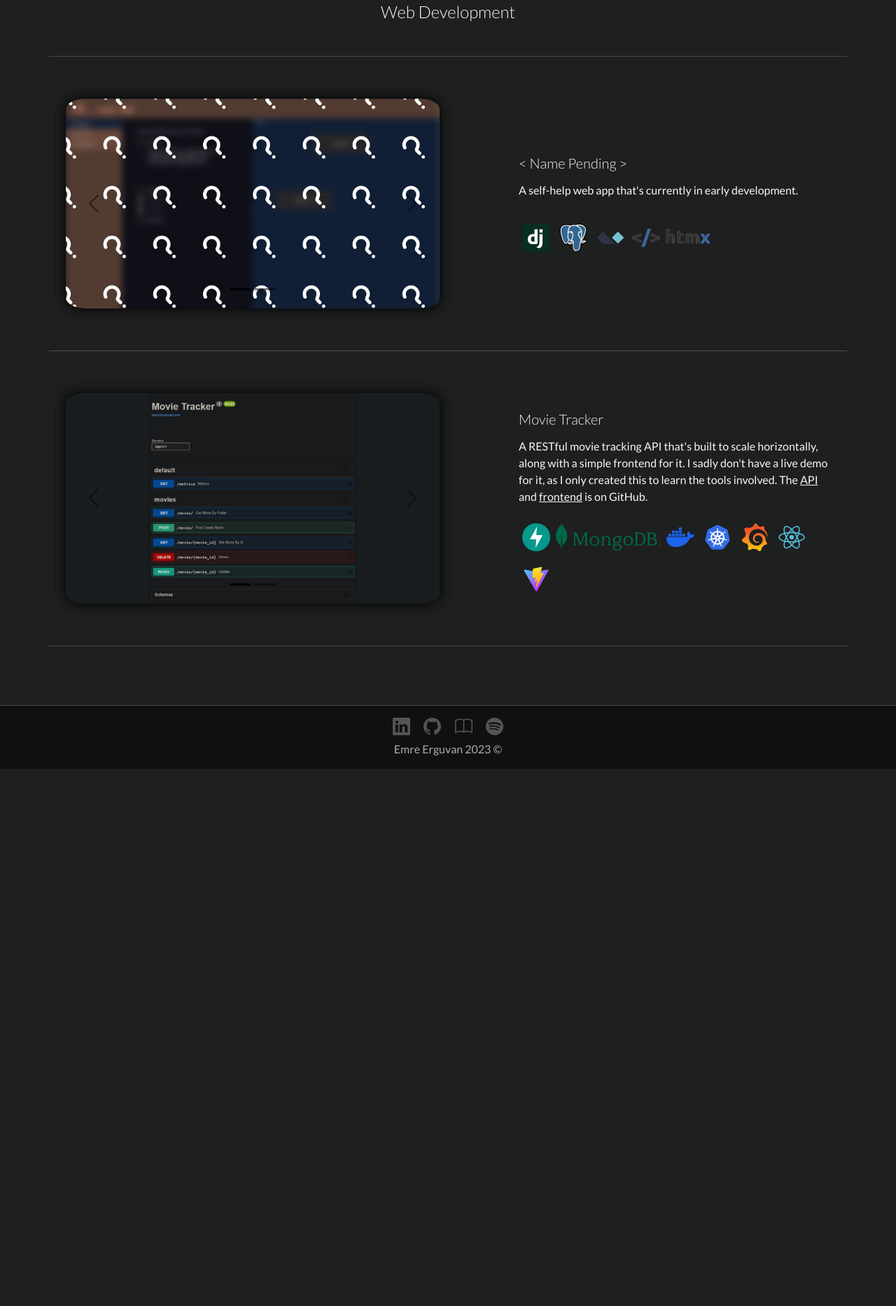
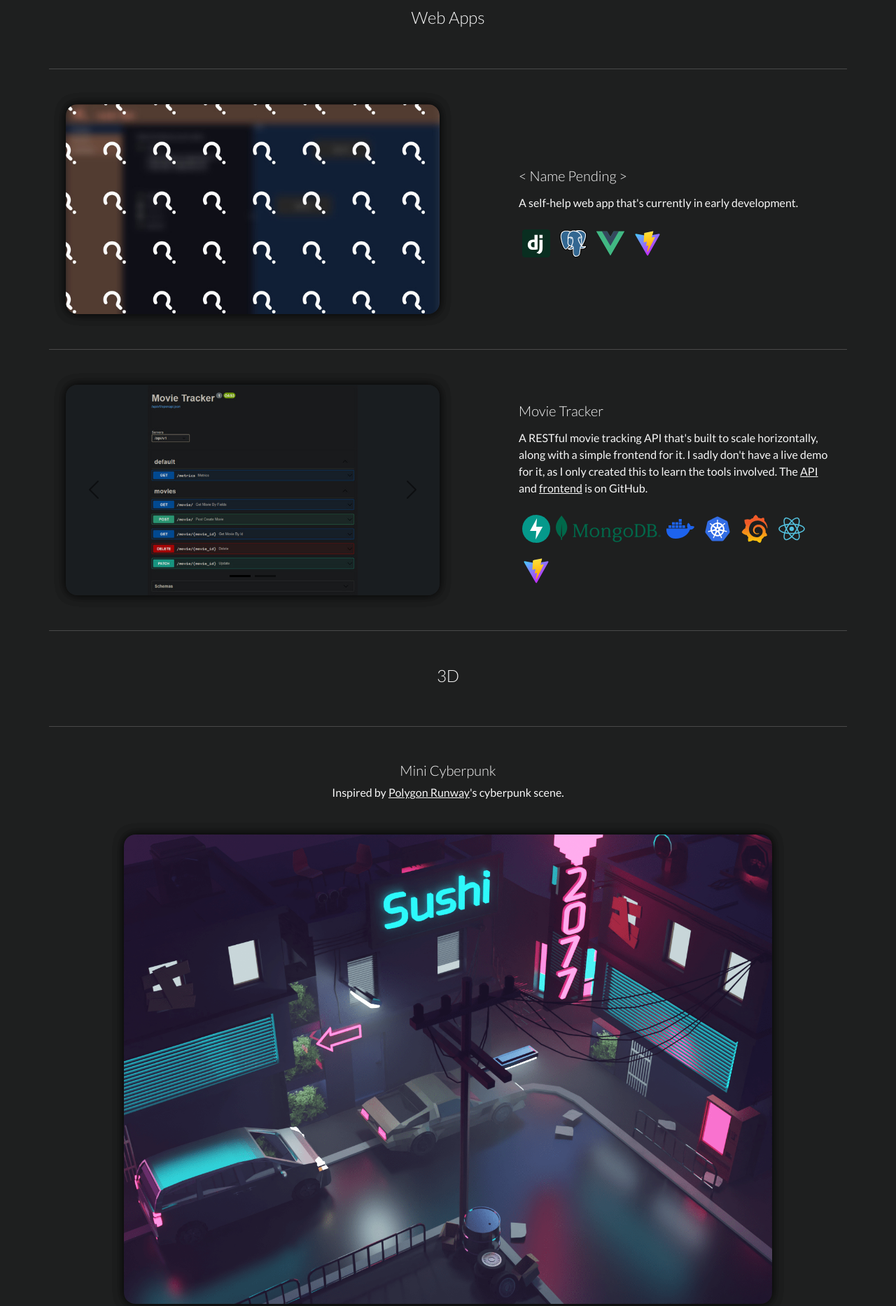
Before and after one commit to chopin-coding/chopin-coding.github.io, a plain HTML site: page pages/projects.html in a window 1280 px wide. Shown: the part 94-1961 px from the top of the page at 70% size. Before the commit the page ends 1193 px from the top, so only its background shows below. Drawn offline with nearby package versions, Linux system fonts and the light colour scheme.

Commit message:
added section 3D in Projects

```diff
--- a/css/styles.css
+++ b/css/styles.css
@@ -30,7 +30,7 @@ body {
 
 .highlight-background {
     background-color: var(--bs-primary);
-    border-radius: 15%;
+    border-radius: 0.3em;
     padding: 5px;
     font-weight: normal;
     box-shadow: 0 2px 10px 2px rgba(0, 0, 0, 0.2);
@@ -63,7 +63,8 @@ a:hover {
     /*font-weight: bold; */
     font-weight: normal;
     background-color: var(--bs-primary);
-    border-radius: 15%;
+    /*border-radius: 15%;*/
+    border-radius: 0.3em;
 }
 
 .navbar-brand {
@@ -280,7 +281,7 @@ li {
 
 .project-item {
     width: 100%;
-    margin-bottom: 60px;
+    /*margin-bottom: 60px;*/
 }
 
 .project-item-description {
@@ -303,12 +304,14 @@ li {
 
 .projects-horizontal-rule {
     width: 100%;
-    margin-bottom: 60px;
+    margin-bottom: 50px;
+    margin-top: 50px;
 }
 
 
+
 .carousel, .carousel-inner, .carousel-item, .carousel-item img {
-    border-radius: 5%;
+    border-radius: 1em;
     /*box-shadow: rgba(0, 0, 0, 0.2) 0px 0px 3px;*/
     box-shadow: 0 0 15px 0 rgba(0, 0, 0, 0.4);
 }
@@ -319,7 +322,6 @@ li {
 .carousel-item img {
     width: 100%;
     height: 100%;
-    border-radius: 5%;
 
 }
 
--- a/pages/projects.html
+++ b/pages/projects.html
@@ -65,8 +65,8 @@
 <div class="container my-4">
     <div class="row d-flex justify-content-center text-center">
 
-        <div class="h4 mt-3 mb-5 fw-light">
-            Web Development
+        <div class="h4 mt-4 fw-light">
+            Web Apps
         </div>
         <hr class="projects-horizontal-rule">
 
@@ -75,35 +75,13 @@
             <div class="container carousel-container">
                 <div class="carousel">
                     <div id="carousel_django_project_1" class="carousel slide">
-                        <div class="carousel-indicators">
-                            <button type="button" data-bs-target="#carousel_django_project_1"
-                                    data-bs-slide-to="0"
-                                    class="active" aria-current="true" aria-label="Slide 1"></button>
-                            <button type="button" data-bs-target="#carousel_django_project_1"
-                                    data-bs-slide-to="1"
-                                    aria-label="Slide 2"></button>
-                        </div>
                         <div class="carousel-inner">
                             <div class="carousel-item active">
                                 <img src="../img/django_placeholder2.jpg"
-                                     class="d-block w-100" alt="image failed to load :(">
-                            </div>
-                            <div class="carousel-item ">
-                                <img src="../img/django_placeholder.jpg"
-                                     class="d-block w-100" alt="image failed to load :(">
+                                     class="d-block w-100" alt="image failed to load :(" loading="lazy">
                             </div>
 
                         </div>
-                        <button class="carousel-control-prev" type="button"
-                                data-bs-target="#carousel_django_project_1" data-bs-slide="prev">
-                            <span class="carousel-control-prev-icon" aria-hidden="true"></span>
-                            <span class="visually-hidden">Previous</span>
-                        </button>
-                        <button class="carousel-control-next" type="button"
-                                data-bs-target="#carousel_django_project_1" data-bs-slide="next">
-                            <span class="carousel-control-next-icon" aria-hidden="true"></span>
-                            <span class="visually-hidden">Next</span>
-                        </button>
                     </div>
                 </div>
             </div>
@@ -118,8 +96,9 @@
                             <img src="../svg/django.svg" alt="Django" class="stack-icons" title="Django">
                             <img src="../svg/postgresql.svg" alt="PostgreSQL" class="stack-icons"
                                  title="PostgreSQL">
-                            <img src="../svg/alpine.svg" alt="HTMX" class="stack-icons" title="HTMX">
-                            <img src="../img/htmx_big.png" alt="HTMX" class="htmx-icon" title="Alpine.js">
+                            <img src="../svg/vue.svg" alt="Vue.js" class="stack-icons" title="Vue.js">
+                            <!--                            <img src="../svg/alpine.svg" alt="HTMX" class="stack-icons" title="HTMX">-->
+                            <img src="../svg/vite.svg" alt="Vite" class="stack-icons" title="Vite">
                         </div>
                     </div>
 
@@ -130,7 +109,7 @@
 
         <hr class="projects-horizontal-rule">
 
-        <!-- Movie Tracker-->
+        <!-- Movie Tracker -->
         <div class="project-item d-flex ">
             <div class="container ">
                 <div class="carousel">
@@ -146,11 +125,11 @@
                         <div class="carousel-inner">
                             <div class="carousel-item active">
                                 <img src="../img/api_landscape.jpg"
-                                     class="d-block w-100" alt="image failed to load :(">
+                                     class="d-block w-100" alt="image failed to load :(" loading="lazy">
                             </div>
                             <div class="carousel-item ">
                                 <img src="../img/frontend_landscape.jpg"
-                                     class="d-block w-100" alt="image failed to load :(">
+                                     class="d-block w-100" alt="image failed to load :(" loading="lazy">
                             </div>
 
                         </div>
@@ -199,10 +178,60 @@
 
 
         </div>
-        <!-- Movie Tracker-->
+        <!-- Movie Tracker -->
 
         <hr class="projects-horizontal-rule">
 
+        <!-- Art -->
+
+        <div class="h4  fw-light">
+            3D
+        </div>
+        <hr class="projects-horizontal-rule">
+
+        <!-- Mini Cyberpunk -->
+        <h5 class="fw-light">Mini Cyberpunk</h5>
+        <p class="card-text mb-5">Inspired by <a href="https://polygonrunway.com/">Polygon Runway</a>'s cyberpunk scene.
+        </p>
+
+        <div class="container col-10">
+            <div class="carousel">
+                <div  class="carousel slide">
+                    <div class="carousel-inner">
+                        <div class="carousel-item active">
+                            <img src="../img/blender_cyberpunk.png"
+                                 class="d-block w-100" alt="image failed to load :/" loading="lazy">
+                        </div>
+                    </div>
+                </div>
+            </div>
+        </div>
+        <!-- Mini Cyberpunk -->
+
+        <hr class="projects-horizontal-rule mt-5">
+
+        <!-- Forest Road -->
+        <h5 class="fw-light">Forest Road</h5>
+        <p class="card-text mb-5"> A frame out of a cozy trip.
+        </p>
+
+        <div class="container col-10">
+            <div class="carousel">
+                <div  class="carousel slide">
+                    <div class="carousel-inner">
+                        <div class="carousel-item active">
+                            <img src="../img/forest_road.png"
+                                 class="d-block w-100" alt="image failed to load :/" loading="lazy">
+                        </div>
+                    </div>
+                </div>
+            </div>
+        </div>
+        <!-- Forest Road -->
+
+        <hr class="projects-horizontal-rule mt-5">
+
+        <!-- Art -->
 
 
     </div>
```
Also changed, not shown: pages/resume.html (+3 -0 lines), img/blender_cyberpunk.png (added), img/django_placeholder.jpg (deleted), img/forest_road.png (added), svg/blender.svg (added), svg/typescript.svg (added), svg/vue.svg (added).
